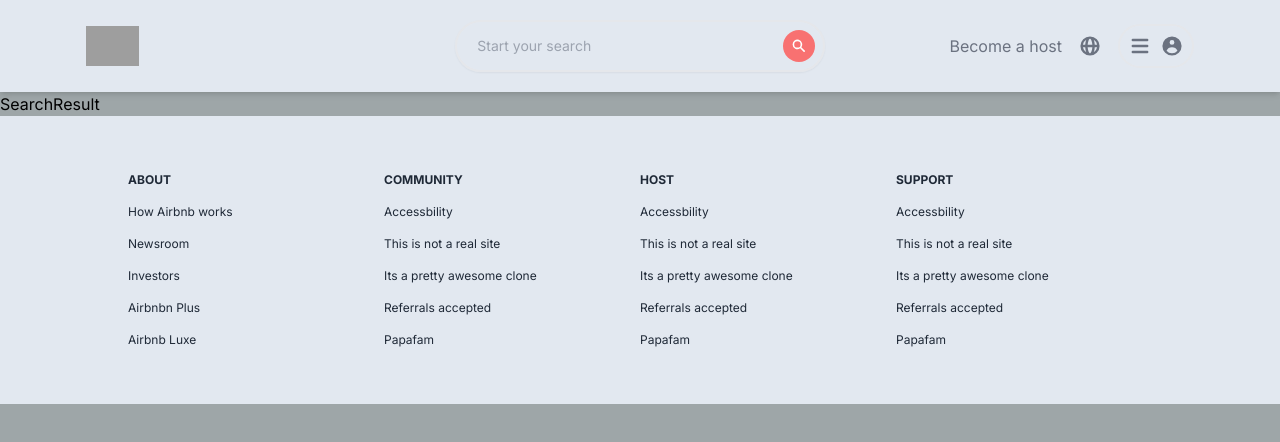
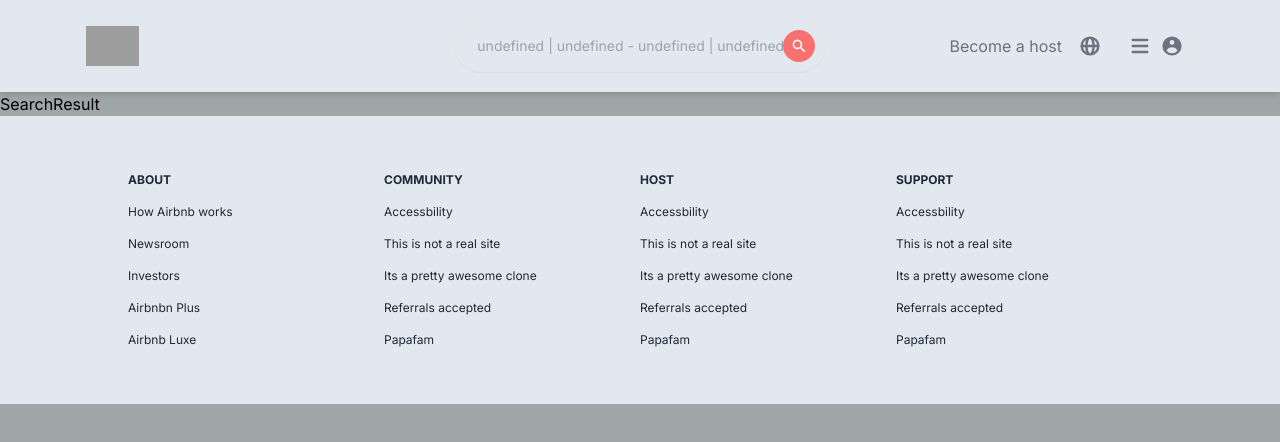
Before and after one commit to Anis-khemiri/airbnb-app, a Next.js app: page /search in a window 1280 px wide. Shown: the top 442 px of the page. Built offline with nearby package versions, Linux system fonts and the light colour scheme; grey boxes are pictures that could not be loaded.

Commit message:
show params in input

```diff
--- a/app/components./header/Header.tsx
+++ b/app/components./header/Header.tsx
@@ -4,7 +4,7 @@ import React from "react";
 import Searchbar from "./Searchbar";
 import Navbar from "./Navbar";
 
-export default function Header() {
+ const Header = ({ placeholder }:{placeholder?:string}) => {
   return (
     <header className="sticky top-0 z-50 bg-slate-200 shadow-md py-5 ">
       <div className="container grid grid-cols-3 relative">
@@ -17,9 +17,10 @@ export default function Header() {
             alt="logo-img"
           />
         </Link>
-        <Searchbar />
+        <Searchbar placeholder={placeholder} />
         <Navbar />
       </div>
     </header>
   );
 }
+export default Header;
--- a/app/components./header/Searchbar.tsx
+++ b/app/components./header/Searchbar.tsx
@@ -5,7 +5,7 @@ import { SearchIcon, UsersIcon } from "@heroicons/react/solid";
 import { useState } from "react";
 import { DateRangePicker, RangeKeyDict } from "react-date-range";
 import Link from "next/link";
-function Searchbar() {
+function Searchbar({ placeholder }: { placeholder?: string }) {
   const [input, setInput] = useState("");
   const [startDate, setStartDate] = useState(new Date());
   const [endDate, setEndDate] = useState(new Date());
@@ -24,7 +24,7 @@ function Searchbar() {
       <div className="relative flex items-center justify-between md:border-2 rounded-full py-2 md:shadow-sm">
         <input
           type="text"
-          placeholder="Start your search"
+          placeholder={placeholder || "Start your search"}
           value={input}
           onChange={(e) => setInput(e.target.value)}
           className=" text-sm text-gray-600 placeholder-gray-400 flex-grow pl-5 bg-transparent outline-none"
--- a/app/layout.tsx
+++ b/app/layout.tsx
@@ -19,9 +19,9 @@ export default function RootLayout({
   return (
     <html lang="en">
       <body className={inter.className}>
-        <Header />
+
         {children}
-        <Footer />
+
         </body>
     </html>
   )
--- a/app/page.tsx
+++ b/app/page.tsx
@@ -3,9 +3,13 @@ import Banner from './components./Banner'
 import Explore from './components./Explorer'
 import Live from './components./Live'
 import GreatesOutdoors from './components./GreatesOutdoors'
+import Header from './components./header/Header'
+import Footer from './components./Footer'
 
 export default function Home() {
   return (
+    <>
+    <Header />
    <main>
     <Banner />
     <Explore />
@@ -16,5 +20,7 @@ export default function Home() {
           linkText='Get Inspired' />
 
    </main>
+   <Footer />
+   </>
   )
 }
--- a/app/search/page.tsx
+++ b/app/search/page.tsx
@@ -1,8 +1,40 @@
+
+import { format } from 'date-fns';
 import React from 'react'
+import Header from '../components./header/Header'
+import Footer from '../components./Footer';
 
-const SearchResult = () => {
+
+
+
+
+type SearchParams = {
+    location: string;
+    startDate: string;
+    endDate: string;
+    numOfGuests: string;
+  };
+const SearchResult = ({
+
+    searchParams: { location, startDate, endDate, numOfGuests },
+}: {
+  searchParams: SearchParams;
+}) => {
+  let formatedStartDate;
+  let formatedEndDate;
+  if (startDate && endDate) {
+    formatedStartDate = format(new Date(startDate), 'dd MMMM yy');
+    formatedEndDate = format(new Date(endDate), 'dd MMMM yy');
+  }
+  const range = `${formatedStartDate} - ${formatedEndDate}`;
   return (
-    <div>SearchResult</div>
+
+    <>
+<Header  placeholder={`${location} | ${range} | ${numOfGuests} guests`}/>
+    <main>SearchResult</main>
+    <Footer />
+    </>
+
   )
 }
 
```
